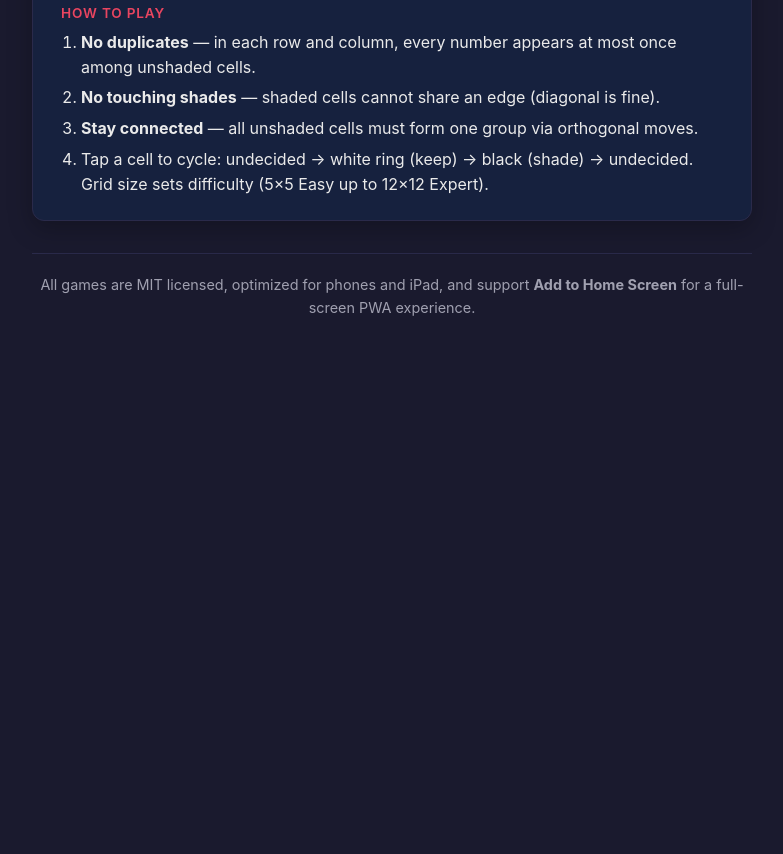
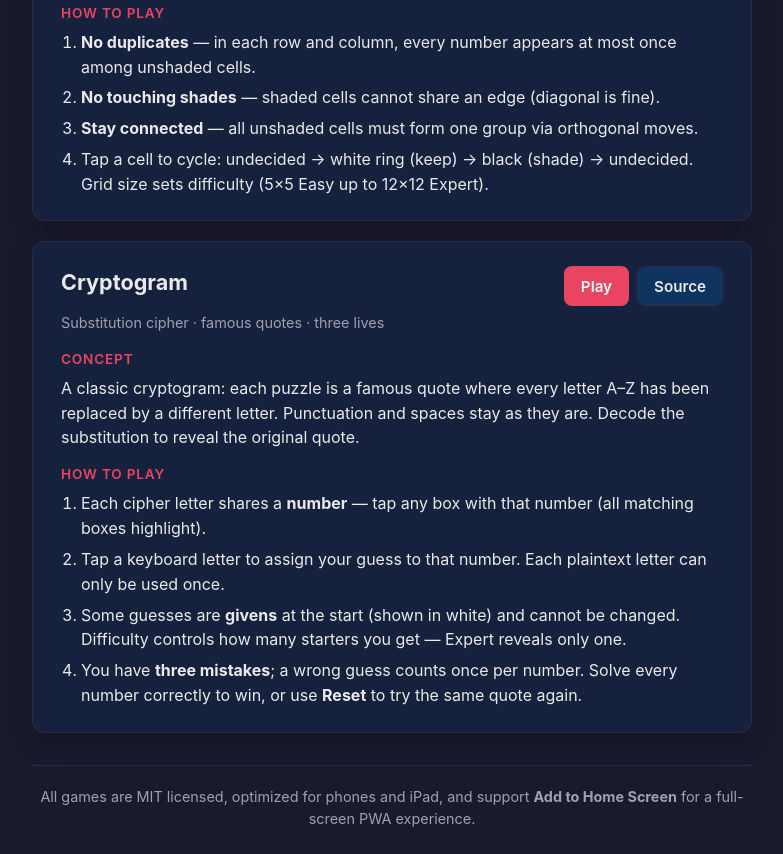
Before and after one commit to kimmania/games-overview, a plain HTML site: page site/index.html in a window 1280 px wide. Shown: the part 1787-2641 px from the top of the page, without its empty margins (248-1031 px from the left). Before the commit the page ends 2130 px from the top, so only its background shows below. Drawn offline with Linux system fonts and the light colour scheme.

Commit message:
Added new game

```diff
--- a/site/index.html
+++ b/site/index.html
@@ -5,7 +5,7 @@
     <meta name="viewport" content="width=device-width, initial-scale=1" />
     <meta
       name="description"
-      content="Overview of mobile-first puzzle games: Number Sums, Sudoku, Kakuro, and Hitori."
+      content="Overview of mobile-first puzzle games: Number Sums, Sudoku, Kakuro, Hitori, and Cryptogram."
     />
     <title>Simple Puzzle Games</title>
     <link rel="stylesheet" href="styles/main.css" />
@@ -208,6 +208,57 @@
           </ol>
         </section>
       </article>
+
+      <article class="game-card" id="cryptogram">
+        <header class="game-card-header">
+          <h2>Cryptogram</h2>
+          <div class="game-actions">
+            <a
+              class="btn btn-primary"
+              href="https://kimmania.github.io/simple-cryptogram/"
+              rel="noopener noreferrer"
+              >Play</a
+            >
+            <a
+              class="btn btn-secondary"
+              href="https://github.com/kimmania/simple-cryptogram"
+              rel="noopener noreferrer"
+              >Source</a
+            >
+          </div>
+        </header>
+        <p class="game-tag">Substitution cipher · famous quotes · three lives</p>
+        <section>
+          <h3>Concept</h3>
+          <p>
+            A classic cryptogram: each puzzle is a famous quote where every letter A–Z has been
+            replaced by a different letter. Punctuation and spaces stay as they are. Decode the
+            substitution to reveal the original quote.
+          </p>
+        </section>
+        <section>
+          <h3>How to play</h3>
+          <ol>
+            <li>
+              Each cipher letter shares a <strong>number</strong> — tap any box with that number
+              (all matching boxes highlight).
+            </li>
+            <li>
+              Tap a keyboard letter to assign your guess to that number. Each plaintext letter can
+              only be used once.
+            </li>
+            <li>
+              Some guesses are <strong>givens</strong> at the start (shown in white) and cannot be
+              changed. Difficulty controls how many starters you get — Expert reveals only one.
+            </li>
+            <li>
+              You have <strong>three mistakes</strong>; a wrong guess counts once per number. Solve
+              every number correctly to win, or use <strong>Reset</strong> to try the same quote
+              again.
+            </li>
+          </ol>
+        </section>
+      </article>
     </main>
 
     <footer class="page-footer">
```
Also changed, not shown: 1 other file.
